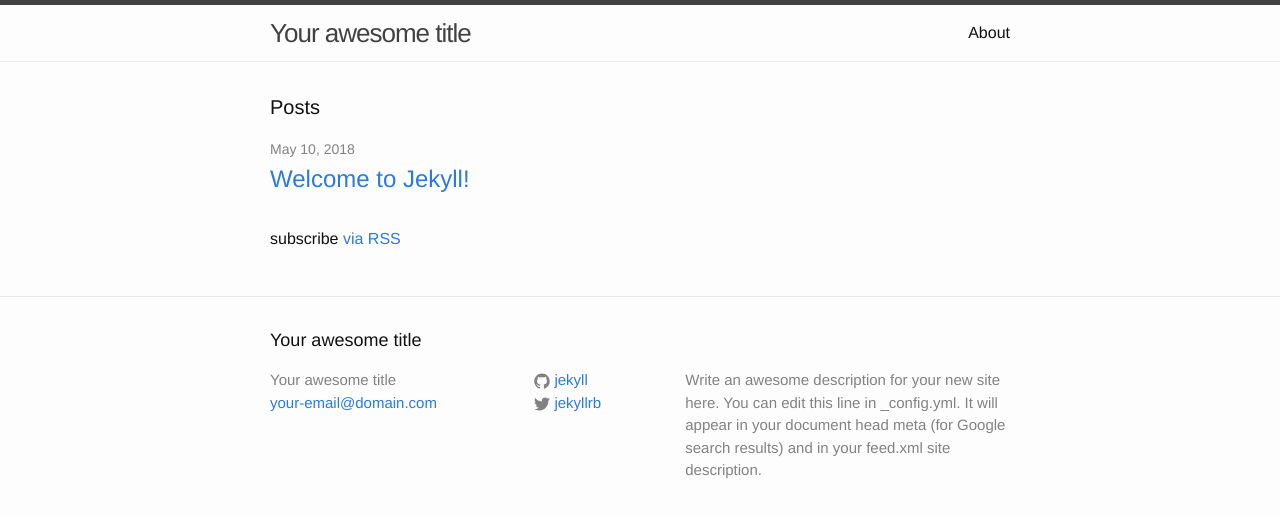
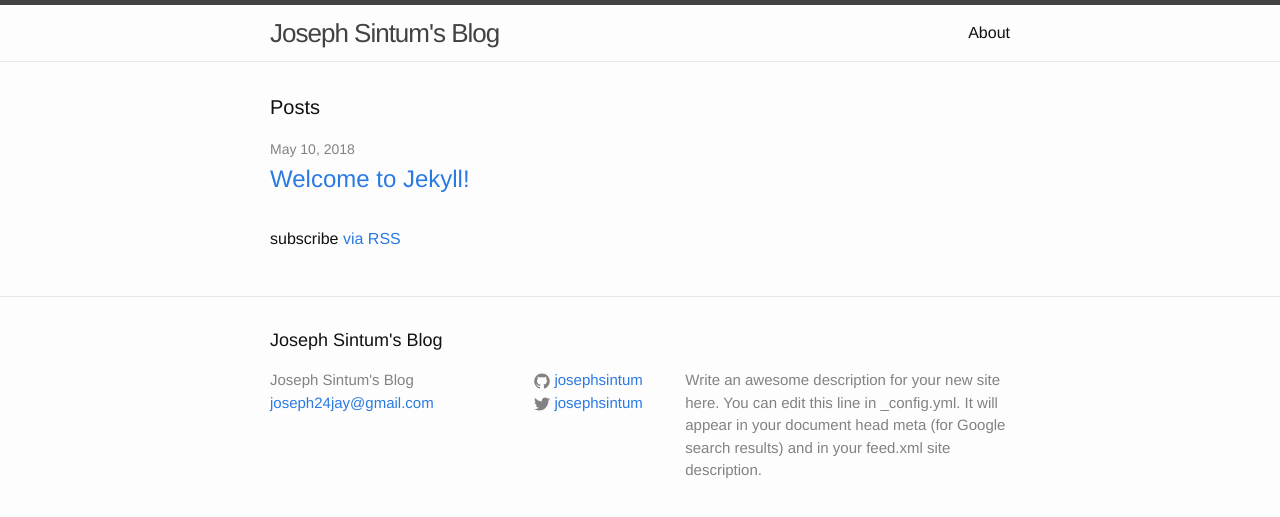
Before and after one commit to josephsintum/v2_website, a Jekyll site: the page built from index.html, in a window 1280 px wide. Shown: the top 517 px of the page. Built offline with Jekyll 4.4.1, drawn with Linux system fonts in a browser that asks for light colours.

Commit message:
updating site info

```diff
--- a/_config.yml
+++ b/_config.yml
@@ -6,16 +6,16 @@
 # 'jekyll serve'. If you change this file, please restart the server process.
 
 # Site settings
-title: Your awesome title
-email: your-email@domain.com
+title: Joseph Sintum's Blog
+email: joseph24jay@gmail.com
 description: > # this means to ignore newlines until "baseurl:"
   Write an awesome description for your new site here. You can edit this
   line in _config.yml. It will appear in your document head meta (for
   Google search results) and in your feed.xml site description.
 baseurl: "" # the subpath of your site, e.g. /blog
-url: "http://yourdomain.com" # the base hostname & protocol for your site
-twitter_username: jekyllrb
-github_username:  jekyll
+url: "https://josephsintum.github.io" # the base hostname & protocol for your site
+twitter_username: josephsintum
+github_username:  josephsintum
 
 # Build settings
 markdown: kramdown
```
Also changed, not shown: 8 other files.
